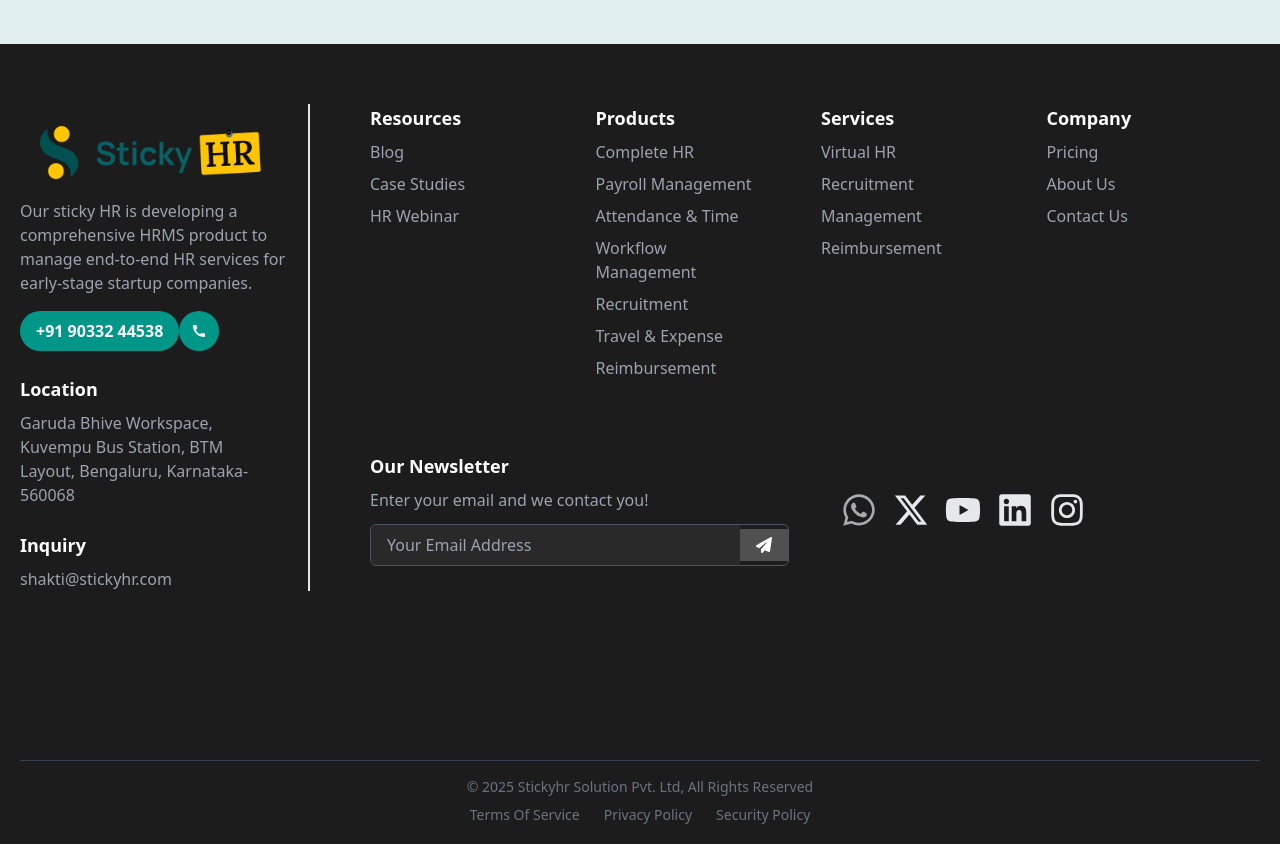
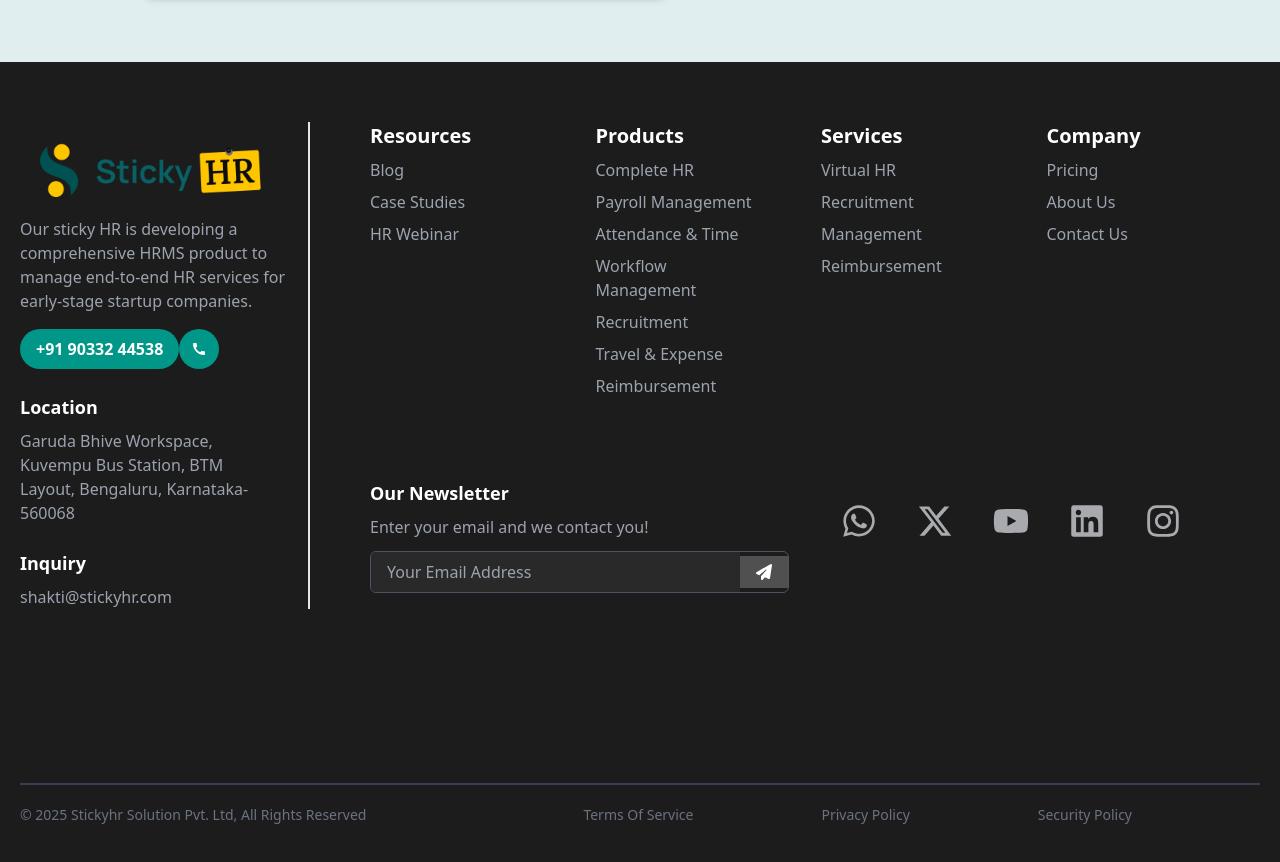
Before and after one commit to PatakiSubodh/sticky-hr, a React (Vite) app: page /pricing in a window 1280 px wide. Shown: the part 1697-2559 px from the top of the page. Built offline with nearby package versions, Linux system fonts and the light colour scheme; the HTML template or start-up script is replaced by a standard one.

Commit message:
final push

```diff
--- a/src/components/Footer.jsx
+++ b/src/components/Footer.jsx
@@ -35,7 +35,7 @@ const Footer = () => {
       <div className="col-span-3 grid grid-cols-4 grid-rows-2 gap-3 p-5">
         {/** Resources */}
         <div className="p-5">
-          <h2 className="text-lg font-bold text-white">Resources</h2>
+          <h2 className="text-xl font-bold text-white">Resources</h2>
           <ul className="mt-2 space-y-2 text-gray-400">
             <li>Blog</li>
             <li>Case Studies</li>
@@ -45,7 +45,7 @@ const Footer = () => {
 
         {/** Products */}
         <div className="p-5">
-          <h2 className="text-lg font-bold text-white">Products</h2>
+          <h2 className="text-xl font-bold text-white">Products</h2>
           <ul className="mt-2 space-y-2 text-gray-400">
             <li>Complete HR</li>
             <li>Payroll Management</li>
@@ -59,7 +59,7 @@ const Footer = () => {
 
         {/** Services */}
         <div className="p-5">
-          <h2 className="text-lg font-bold text-white">Services</h2>
+          <h2 className="text-xl font-bold text-white">Services</h2>
           <ul className="mt-2 space-y-2 text-gray-400">
             <li>Virtual HR</li>
             <li>Recruitment</li>
@@ -70,7 +70,7 @@ const Footer = () => {
 
         {/** Company */}
         <div className="p-5">
-          <h2 className="text-lg font-bold text-white">Company</h2>
+          <h2 className="text-xl font-bold text-white">Company</h2>
           <ul className="mt-2 space-y-2 text-gray-400">
             <li>Pricing</li>
             <li>About Us</li>
@@ -95,25 +95,27 @@ const Footer = () => {
         </div>
 
         {/** Social Media Icons */}
-        <div className="col-span-2 p-4 flex space-x-4 text-gray-200 text-2xl pt-20 pl-10 ">
-          <FaWhatsapp className="cursor-pointer text-4xl opacity-70 hover:opacity-100" />
-          <FaXTwitter className="cursor-pointer text-4xl" />
-          <FaYoutube className="cursor-pointer text-4xl" />
-          <FaLinkedin className="cursor-pointer text-4xl" />
-          <FaInstagram className="cursor-pointer text-4xl" />
+        <div className="col-span-2 flex space-x-10 text-gray-200 text-2xl pt-16 pl-10 ">
+          <FaWhatsapp className="cursor-pointer text-4xl opacity-70 hover:opacity-100 hover:text-white" />
+          <FaXTwitter className="cursor-pointer text-4xl opacity-70 hover:opacity-100 hover:text-white" />
+          <FaYoutube className="cursor-pointer text-4xl opacity-70 hover:opacity-100 hover:text-white" />
+          <FaLinkedin className="cursor-pointer text-4xl opacity-70 hover:opacity-100 hover:text-white" />
+          <FaInstagram className="cursor-pointer text-4xl opacity-70 hover:opacity-100 hover:text-white" />
         </div>
       </div>
 
       {/** Footer Bottom */}
-      <div className="col-span-4 text-center text-gray-500 text-sm mt-3 border-t border-gray-700 pt-4">
-        <p>© 2025 Stickyhr Solution Pvt. Ltd, All Rights Reserved</p>
-        <div className="flex justify-center space-x-6 mt-2">
+        <div className="col-span-4 text-gray-500 border-t-2 border-gray-700 grid grid-cols-3 space-x-6 text-sm">
+          <div className=" grid col-span-1 mt-5">
+          <p>© 2025 Stickyhr Solution Pvt. Ltd, All Rights Reserved</p>
+          </div>
+          <div className="col-span-2 space-x-32 text-right pr-32 mt-5">
           <a href="#" className="hover:text-white">Terms Of Service</a>
           <a href="#" className="hover:text-white">Privacy Policy</a>
           <a href="#" className="hover:text-white">Security Policy</a>
+          </div>
         </div>
       </div>
-    </div>
   );
 };
 
--- a/src/pages/Customers.jsx
+++ b/src/pages/Customers.jsx
@@ -8,7 +8,7 @@ export default function Customers() {
         <>
         <div className="pricing-component">
             <div className="h=screen">
-                <div className="pricing-card m-20 h-[500px] bg-[#3B9B9F] rounded-3xl overflow-hidden relative">
+                <div className="pricing-card m-16 h-[550px] bg-[#3B9B9F] rounded-3xl overflow-hidden relative">
                 <div className="pricing-card-polygons">
                     <div className="reactangles">
                         <div className="rect1 absolute rotate-45 -top-[22rem] right-[400px]">
--- a/src/pages/Pricing.jsx
+++ b/src/pages/Pricing.jsx
@@ -4,7 +4,7 @@ import PricingForm from '../components/ui/PricingForm.jsx';
 export default function Pricing() {
     return (
         <div className="pricing-component">
-            <div className="pricing-card m-20 h-[500px] bg-[#3B9B9F] rounded-3xl overflow-hidden relative">
+            <div className="pricing-card m-16 h-[550px] bg-[#3B9B9F] rounded-3xl overflow-hidden relative">
                 <div className="pricing-card-polygons">
                     <div className="reactangles">
                         <div className="rect1 absolute rotate-45 -top-[22rem] right-[400px]">
```
